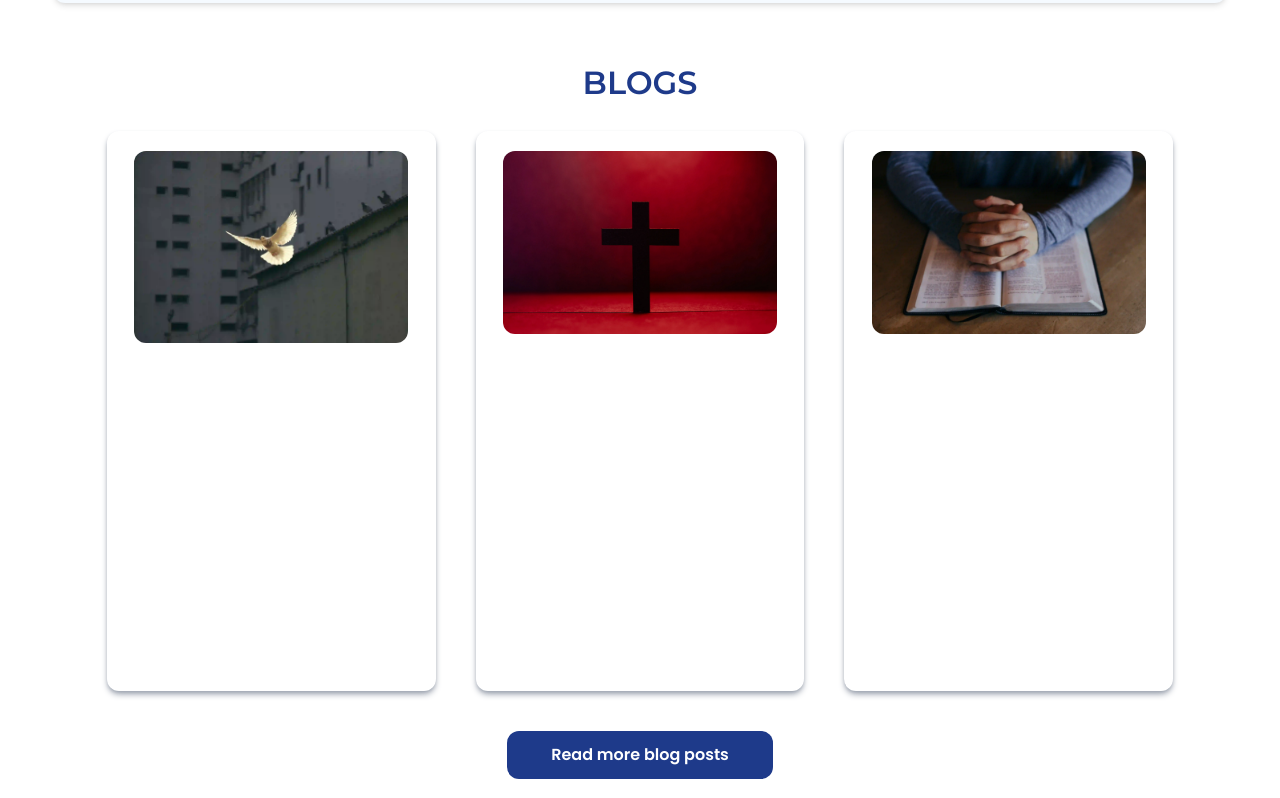
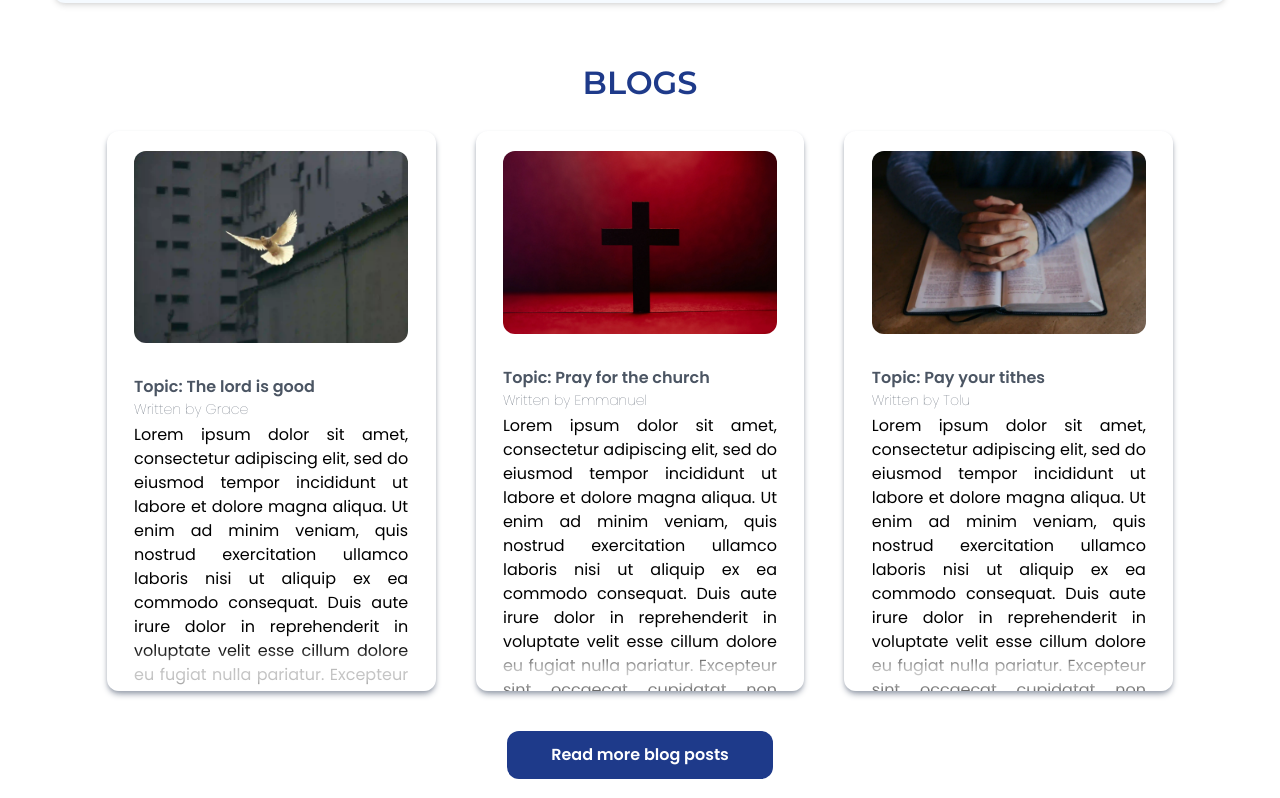
Before and after one commit to pleasantyomi/Zion, a React (Vite) app: page / in a window 1280 px wide. Shown: the part 3002-3800 px from the top of the page. Built offline with nearby package versions, Linux system fonts and the light colour scheme; what tailwindcss-animatecss would draw is missing.

Commit message:
I dunno what I did

```diff
--- a/package.json
+++ b/package.json
@@ -10,6 +10,7 @@
     "preview": "vite preview"
   },
   "dependencies": {
+    "flowbite-react": "^0.6.4",
     "framer-motion": "^10.16.4",
     "lucide-react": "^0.292.0",
     "react": "^18.2.0",
--- a/src/Pages/Homepage/Blog.jsx
+++ b/src/Pages/Homepage/Blog.jsx
@@ -10,20 +10,29 @@ import { X } from 'lucide-react'
 
 const Blog = () => {
     const [blogs, setBlogs] = useState([
-        {topic: '15th National Convention', writer: 'Wed. 8th - Sun. 10th November,2023 ', text: 'By his stripes',  image: dove, id: 1},
-        {topic: '15th National Convention', writer: 'Wed. 8th - Sun. 10th November,2023 ', text: 'By his stripes',  image: cross, id: 2},
-        {topic: '15th National Convention', writer: 'Wed. 8th - Sun. 10th November,2023 ', text: 'By his stripes',  image: pray, id: 3},
+        {
+            topic: 'The lord is good',
+            writer: 'Grace ',
+            text: 'Lorem ipsum dolor sit amet, consectetur adipiscing elit, sed do eiusmod tempor incididunt ut labore et dolore magna aliqua. Ut enim ad minim veniam, quis nostrud exercitation ullamco laboris nisi ut aliquip ex ea commodo consequat. Duis aute irure dolor in reprehenderit in voluptate velit esse cillum dolore eu fugiat nulla pariatur. Excepteur sint occaecat cupidatat non proident, sunt in culpa qui officia deserunt mollit anim id est laborum.',
+            image: dove,
+            id: 1
+        },
+        {
+            topic: 'Pray for the church',
+            writer: 'Emmanuel ',
+            text: 'Lorem ipsum dolor sit amet, consectetur adipiscing elit, sed do eiusmod tempor incididunt ut labore et dolore magna aliqua. Ut enim ad minim veniam, quis nostrud exercitation ullamco laboris nisi ut aliquip ex ea commodo consequat. Duis aute irure dolor in reprehenderit in voluptate velit esse cillum dolore eu fugiat nulla pariatur. Excepteur sint occaecat cupidatat non proident, sunt in culpa qui officia deserunt mollit anim id est laborum.',
+            image: cross,
+            id: 2
+        },
+        {
+            topic: 'Pay your tithes',
+            writer: 'Tolu',
+            text: 'Lorem ipsum dolor sit amet, consectetur adipiscing elit, sed do eiusmod tempor incididunt ut labore et dolore magna aliqua. Ut enim ad minim veniam, quis nostrud exercitation ullamco laboris nisi ut aliquip ex ea commodo consequat. Duis aute irure dolor in reprehenderit in voluptate velit esse cillum dolore eu fugiat nulla pariatur. Excepteur sint occaecat cupidatat non proident, sunt in culpa qui officia deserunt mollit anim id est laborum.',
+            image: pray,
+            id: 3
+        },
     ])
 
-    const[page, setPage] = useState(0)
-    const readBlogs = () =>{
-        setPage(page + 1);
-    }
-    const close = () =>{
-        setPage(page - 1);
-    }
-    const pageDisplay = () =>{
-        if (page === 0){
             return(
                 <div>
                 <div className="block w-10/12 mx-auto">
@@ -32,15 +41,22 @@ const Blog = () => {
                     {blogs.map((blog) => (
                         <div key={blog.id}>
                             <div>
-                                <div className="relative bg-white shadow-md shadow-gray-400 rounded-xl mobile:w-full  tablet:w-9/12 laptop:w-full mx-auto max-sm:lg:full lg:h-[35rem] h-[30rem] tablet:h-[30rem] flex-nowrap flex-shrink-0 pt-5">
+                                <div className="relative bg-white shadow-md shadow-gray-400 rounded-xl mobile:w-full  tablet:w-9/12 laptop:w-full mx-auto max-sm:lg:full lg:h-[35rem] h-[30rem] tablet:h-[30rem] flex-nowrap flex-shrink-0 pt-5 overflow-y-hidden">
                                     <div>
                                        <img className="object-cover w-10/12 mx-auto overflow-y-hidden rounded-xl h-2/6" src={blog.image}/>
                                     </div>
-                                    <div className="overflow-x-hidden">
+                                    <div className="w-10/12 mx-auto mt-8 overflow-x-hidden">
+                                        <h1 className="grid font-semibold text-gray-600">
+                                            <span className="text-md">Topic: {blog.topic} </span>
+                                            <span className="text-sm font-thin">Written by {blog.writer} </span>
+                                        </h1>
+                                        <p className="mt-1 overflow-x-hidden text-justify">
+                                            {blog.text}
+                                        </p>
 
                                     </div>
 
-                                    <div className="absolute bottom-0 grid w-full py-3 blur rounded-b-xl">
+                                    <div className="absolute bottom-0 grid w-full h-[2rem]  bg-white bg-opacity-80 blur rounded-b-xl">
                                         {/* <button className="font-semibold text-white text-md" onClick={readBlogs}>Continue reading...</button> */}
                                     </div>
                                 </div>
@@ -61,23 +77,6 @@ const Blog = () => {
             </div>
 
             );
-        }
-        // else if (page === 1){
-        //     return(
-        //         <div>
-        //             <button onClick={close} className="block px-5 py-2 mx-auto text-lg font-semibold text-white bg-blue-900 rounded-lg">
-        //                 Back to blogs
-        //             </button>
-
-        //         </div>
-        //     )
-        // }
-    }
-    return (
-        <div>
-           {pageDisplay()}
-        </div>
-     );
 }
 
 export default Blog;
--- a/src/Pages/MainBlog.jsx
+++ b/src/Pages/MainBlog.jsx
@@ -10,9 +10,27 @@ import { X } from 'lucide-react'
 
 const MainBlog = () => {
     const [blogs, setBlogs] = useState([
-        {topic: '15th National Convention', writer: 'Wed. 8th - Sun. 10th November,2023 ', text: 'By his stripes',  image: dove,  id: 1,},
-        {topic: '15th National Convention', writer: 'Wed. 8th - Sun. 10th November,2023 ', text: 'By his stripes',  image: cross, id: 2},
-        {topic: '15th National Convention', writer: 'Wed. 8th - Sun. 10th November,2023 ', text: 'By his stripes',  image: pray, id: 3},
+        {
+            topic: 'The lord is good',
+            writer: 'Grace ',
+            text: 'Lorem ipsum dolor sit amet, consectetur adipiscing elit, sed do eiusmod tempor incididunt ut labore et dolore magna aliqua. Ut enim ad minim veniam, quis nostrud exercitation ullamco laboris nisi ut aliquip ex ea commodo consequat. Duis aute irure dolor in reprehenderit in voluptate velit esse cillum dolore eu fugiat nulla pariatur. Excepteur sint occaecat cupidatat non proident, sunt in culpa qui officia deserunt mollit anim id est laborum.',
+            image: dove,
+            id: 1
+        },
+        {
+            topic: 'Pray for the church',
+            writer: 'Emmanuel ',
+            text: 'Lorem ipsum dolor sit amet, consectetur adipiscing elit, sed do eiusmod tempor incididunt ut labore et dolore magna aliqua. Ut enim ad minim veniam, quis nostrud exercitation ullamco laboris nisi ut aliquip ex ea commodo consequat. Duis aute irure dolor in reprehenderit in voluptate velit esse cillum dolore eu fugiat nulla pariatur. Excepteur sint occaecat cupidatat non proident, sunt in culpa qui officia deserunt mollit anim id est laborum.',
+            image: cross,
+            id: 2
+        },
+        {
+            topic: 'Pay your tithes',
+            writer: 'Tolu',
+            text: 'Lorem ipsum dolor sit amet, consectetur adipiscing elit, sed do eiusmod tempor incididunt ut labore et dolore magna aliqua. Ut enim ad minim veniam, quis nostrud exercitation ullamco laboris nisi ut aliquip ex ea commodo consequat. Duis aute irure dolor in reprehenderit in voluptate velit esse cillum dolore eu fugiat nulla pariatur. Excepteur sint occaecat cupidatat non proident, sunt in culpa qui officia deserunt mollit anim id est laborum.',
+            image: pray,
+            id: 3
+        },
     ])
 
     const[page, setPage] = useState(0)
@@ -32,9 +50,19 @@ const MainBlog = () => {
                     {blogs.map((blog) => (
                         <div key={blog.id}>
                             <div>
-                                <div className="relative bg-white shadow-md shadow-gray-400 rounded-xl mobile:w-full  tablet:w-9/12 laptop:w-full mx-auto max-sm:lg:full lg:h-[35rem] h-[30rem] tablet:h-[30rem] flex-nowrap flex-shrink-0 pt-5">
+                                <div className="relative bg-white shadow-md shadow-gray-400 rounded-xl mobile:w-full  tablet:w-9/12 laptop:w-full mx-auto max-sm:lg:full lg:h-[35rem] h-[30rem] tablet:h-[30rem] flex-nowrap flex-shrink-0 pt-5 overflow-y-hidden">
                                     <div>
                                        <img className="object-cover w-10/12 mx-auto overflow-y-hidden rounded-xl h-2/6" src={blog.image}/>
+                                    </div>
+                                    <div className="w-10/12 mx-auto mt-8 overflow-x-hidden">
+                                        <h1 className="grid font-semibold text-gray-600">
+                                            <span className="text-md">Topic: {blog.topic} </span>
+                                            <span className="text-sm font-thin">Written by {blog.writer} </span>
+                                        </h1>
+                                        <p className="mt-1 overflow-x-hidden text-justify">
+                                            {blog.text}
+                                        </p>
+
                                     </div>
 
                                     <div className="absolute bottom-0 grid w-full py-3 bg-blue-900 rounded-b-xl">
@@ -64,14 +92,14 @@ const MainBlog = () => {
                 <div>
                     <div>
                         {blogs.map((blog) =>(
-                            <div key={blog.ref}>
+                            <div key={blog.id}>
                                 <div>
-                                    <h1>{blog.topic}</h1>
+                                    <h1>{blog.topic.id}</h1>
                                     <p>
                                         <span>by</span>
-                                        <span>{blog.writer}</span>
+                                        <span>{blog.writer.id}</span>
                                     </p>
-                                    <p>{blog.text}</p>
+                                    <p>{blog.text.id}</p>
                                 </div>
                             </div>
                         ))}
```
Also changed, not shown: 1 other file (tests, documents, lock files or other folders).
